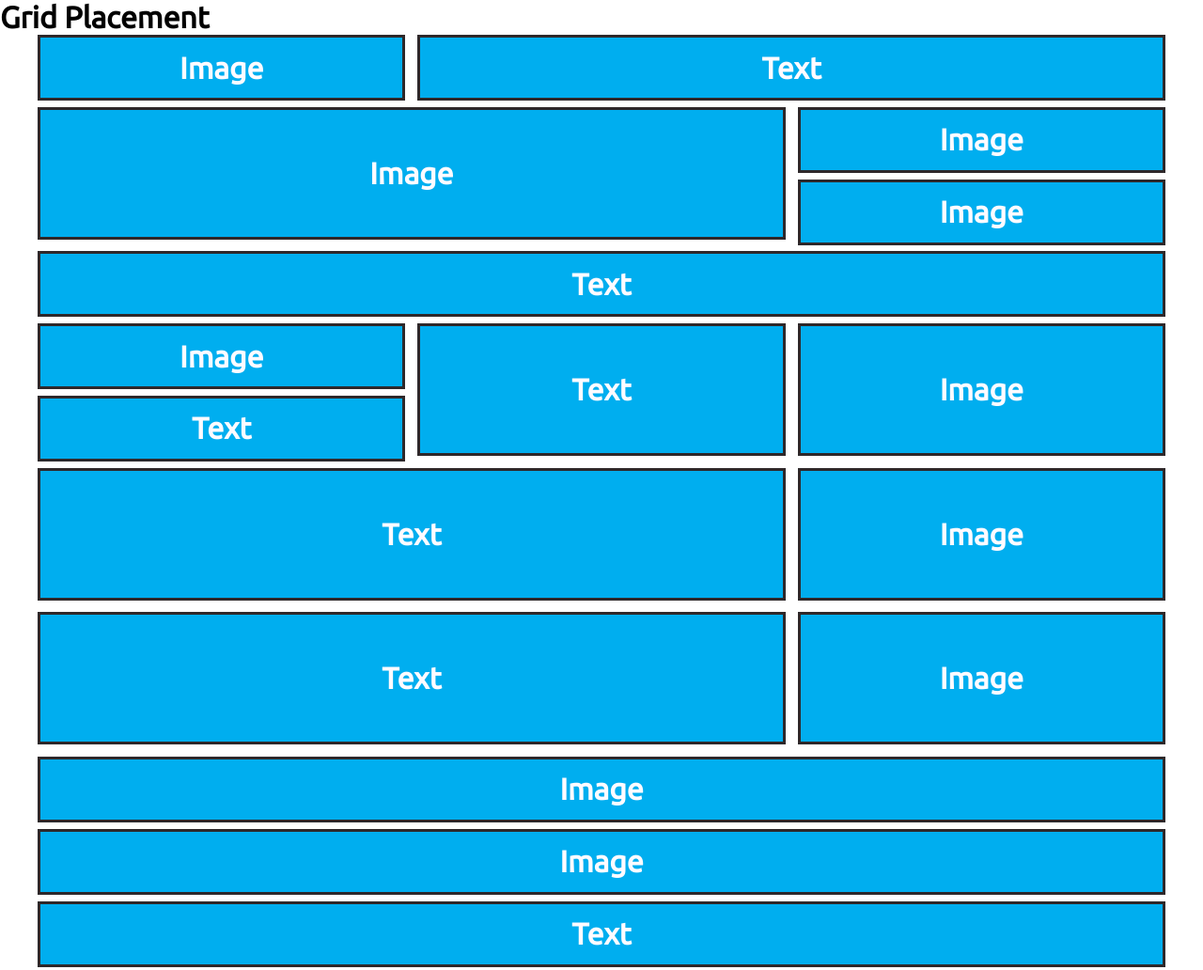
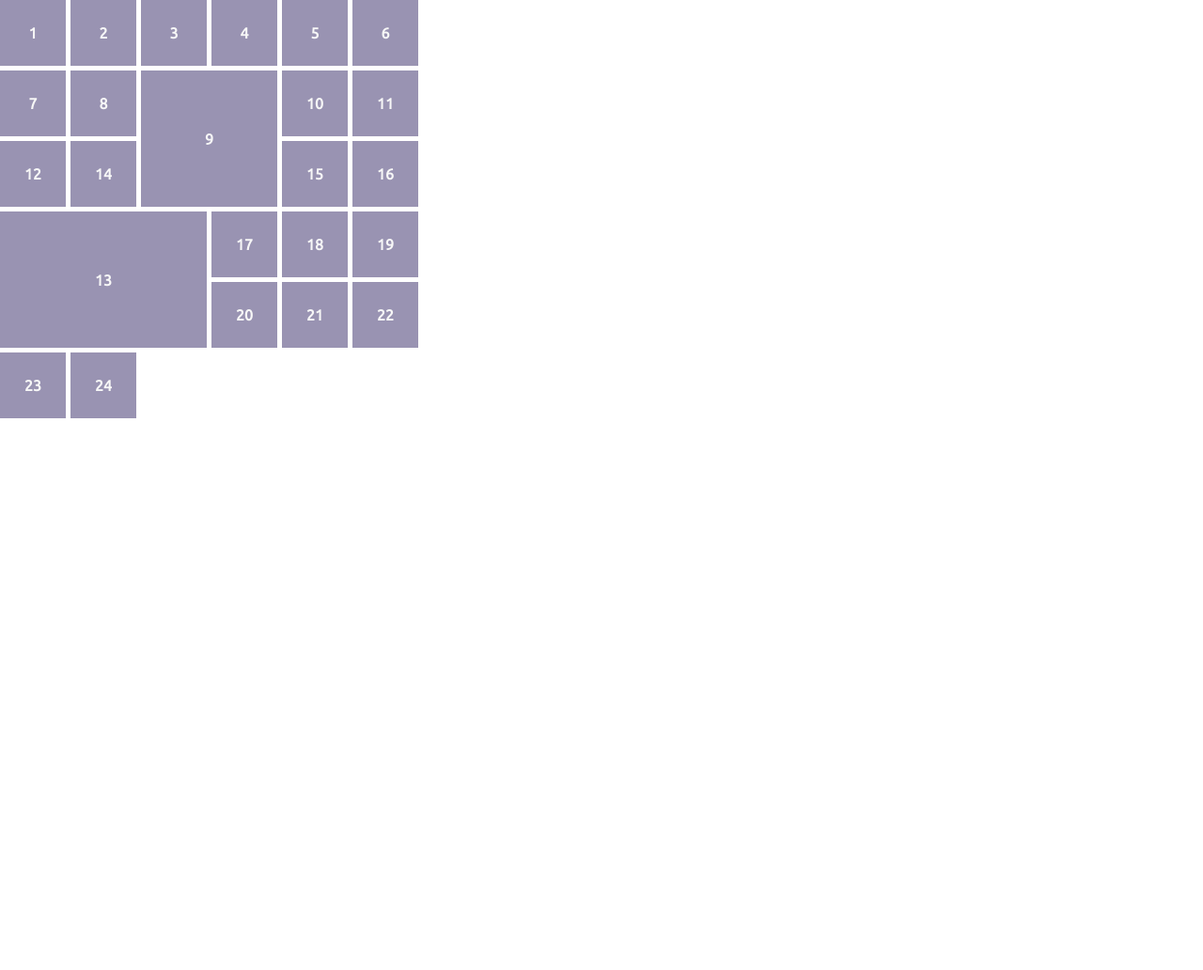
Before and after one commit to rodrigoarreola/flexbox-grid, a website: page index.html in a window 1280 px wide. Shown: the top 1032 px of the page at 94% size. After the commit the page ends 800 px from the top, so only its background shows below. Drawn offline with Linux system fonts and the light colour scheme.

Commit message:
Practice 23 - CSS Grid

```diff
--- a/assets/scss/_reset.scss
+++ b/assets/scss/_reset.scss
@@ -21,3 +21,9 @@ body{
     font-family: 'Ubuntu', sans-serif;
     font-weight: bold;
 }
+
+@mixin total_center{
+    display: flex;
+    align-items: center;
+    justify-content: center;
+}
--- a/assets/scss/style.scss
+++ b/assets/scss/style.scss
@@ -1,153 +1,37 @@
 @import "reset";
 
-/*
-grid-template-columns: define the number of columns in the grid
-grid-template-rows: define the number of rows in the grid
-grid-template-area: name the areas of the grid
-*/
+//Colors
+$aqua: #b4d4ee;
+$manatee: #9993b2;
+$white: #f7f7f7;
 
-//Colors
-$red: #ef3e36;
-$blue: #00aeef;
-$green: #17bebb;
-$white: #fffbff;
-$black: #2e282a;
-$base: #f7f7f7;
-$dark: #000;
+.grid{
+    display: grid;
+    grid-template-columns: repeat(6, 70px);
+    grid-auto-columns: 70px;
+    grid-auto-rows: 70px;
+    grid-gap: 5px;
+    grid-auto-flow: row dense;
 
-.history{
-    display: grid;
-    grid-template-columns: repeat(3, 1fr);
-    grid-template-rows: repeat(13, minmax(1rem, 4rem));
-    grid-auto-flow: row dense;
-    grid-gap: 1vw;
-    max-width: 1200px;
-    margin: auto;
+    /*
+    => This might be a must!
+    grid-auto-rows: 50px; //define the size of any new element generated
+    grid-auto-columns: 50px; //define the size of any new element generated
+    >> You never know when a new element might be added to the grid
+    */
 
     &__item{
-        background-color: $blue;
-        border: medium solid $black;
+        @include total_center;
+        background-color: $manatee;
         color: $white;
-        padding: 2rem;
-        font-size: 2em;
-        display: flex;
-        align-items: center;
-        justify-content: center;
 
-        /*
-
-        => This is useless
-
-        &:nth-of-type(1){
-            grid-row: span 1;
-            grid-column: span 1;
+        &:nth-child(9){
+            grid-column: span 2;
+            grid-row: span 2;
         }
-        &:nth-of-type(2){
-            grid-row: span 1;
-            grid-column: span 2;
+        &:nth-child(13){
+            grid-column: span 3;
+            grid-row: span 2;
         }
-        &:nth-of-type(3){
-            grid-row: span 2;
-            grid-column: span 2;
-        }
-        &:nth-of-type(4){
-            grid-row: span 1;
-            grid-column: span 3;
-        }
-        &:nth-of-type(5), &:nth-of-type(6), &:nth-of-type(7){
-            grid-row: span 1;
-            grid-column: span 1;
-        }
-        &:nth-of-type(8){
-            grid-row: span 1;
-            grid-column: span 2;
-        }
-        &:nth-of-type(9){
-            grid-row: span 2;
-            grid-column: span 1;
-        }
-        &:nth-of-type(10){
-            grid-row: span 2;
-            grid-column: span 2;
-        }
-        &:nth-of-type(11){
-            grid-row: span 2;
-            grid-column: span 2;
-        }
-        &:nth-of-type(12){
-            grid-row: span 2;
-            grid-column: span 2;
-        }
-        &:nth-of-type(13), &:nth-last-of-type(14), &:nth-last-of-type(15){
-            grid-row: span 1;
-            grid-column: span 3;
-        }
-        &:nth-of-type(16){
-            grid-row: span 2;
-            grid-column: span 1;
-        }
-        &:nth-of-type(17){
-            grid-row: span 2;
-            grid-column: span 2;
-        }
-        &:nth-of-type(18){
-            grid-row: span 1;
-            grid-column: span 1;
-        }
-        &:nth-of-type(19){
-            grid-row: span 1;
-            grid-column: span 2;
-        }
-        &:nth-of-type(20){
-            grid-row: span 2;
-            grid-column: span 1;
-        }
-        &:nth-of-type(21){
-            grid-row: span 2;
-            grid-column: span 2;
-        }
-        &:nth-of-type(22){
-            grid-row: span 1;
-            grid-column: span 2;
-        }
-        &:nth-of-type(23){
-            grid-row: span 1;
-            grid-column: span 1;
-        }
-        */
     }
-
-            /*
-        DRY - Row x Columns
-        1x1
-        1x2
-        1x3
-        2x1
-        2x2
-        */
-
-        .r1c1{
-            grid-row: span 1;
-            grid-column: span 1;
-        }
-
-        .r1c2{
-            grid-row: span 1;
-            grid-column: span 2;
-        }
-
-        .r1c3{
-            grid-row: span 1;
-            grid-column: span 3;
-        }
-
-        .r2c1{
-            grid-row: span 2;
-            grid-column: span 1;
-        }
-
-        .r2c2{
-            grid-row: span 2;
-            grid-column: span 2;
-        }
 }
--- a/index.html
+++ b/index.html
@@ -10,33 +10,32 @@
 </head>
 
 <body>
-    <h1>Grid Placement</h1>
-    <article class="history">
-        <div class="history__item r1c1">Image</div>
-        <div class="history__item r1c2">Text</div>
-        <div class="history__item r2c2">Image</div>
-        <div class="history__item r1c3">Text</div>
-        <div class="history__item r1c1">Image</div>
-        <div class="history__item r1c1">Image</div>
-        <div class="history__item r1c1">Image</div>
-        <div class="history__item r2c1">Text</div>
-        <div class="history__item r2c2">Text</div>
-        <div class="history__item r2c2">Text</div>
-        <div class="history__item r2c1">Image</div>
-        <div class="history__item r1c3">Image</div>
-        <div class="history__item r1c3">Image</div>
-        <div class="history__item r1c3">Text</div>
-        <div class="history__item r2c1">Image</div>
-        <div class="history__item r2c2">Text</div>
-        <div class="history__item r1c1">Text</div>
-        <div class="history__item r1c2">Image</div>
-        <div class="history__item r2c1">Image</div>
-        <div class="history__item r2c2">Text</div>
-        <div class="history__item r2c3">Text</div>
-        <div class="history__item r1c1">Image</div>
-        <div class="history__item r2c1">Text</div>
-        <div class="history__item r2c1">Image</div>
-    </article>
+   <div class="grid">
+       <div class="grid__item">1</div>
+       <div class="grid__item">2</div>
+       <div class="grid__item">3</div>
+       <div class="grid__item">4</div>
+       <div class="grid__item">5</div>
+       <div class="grid__item">6</div>
+       <div class="grid__item">7</div>
+       <div class="grid__item">8</div>
+       <div class="grid__item">9</div>
+       <div class="grid__item">10</div>
+       <div class="grid__item">11</div>
+       <div class="grid__item">12</div>
+       <div class="grid__item">13</div>
+       <div class="grid__item">14</div>
+       <div class="grid__item">15</div>
+       <div class="grid__item">16</div>
+       <div class="grid__item">17</div>
+       <div class="grid__item">18</div>
+       <div class="grid__item">19</div>
+       <div class="grid__item">20</div>
+       <div class="grid__item">21</div>
+       <div class="grid__item">22</div>
+       <div class="grid__item">23</div>
+       <div class="grid__item">24</div>
+   </div>
 </body>
 
 </html>
```
Also changed, not shown: assets/css/style.css, readme.md, 1 other file.
